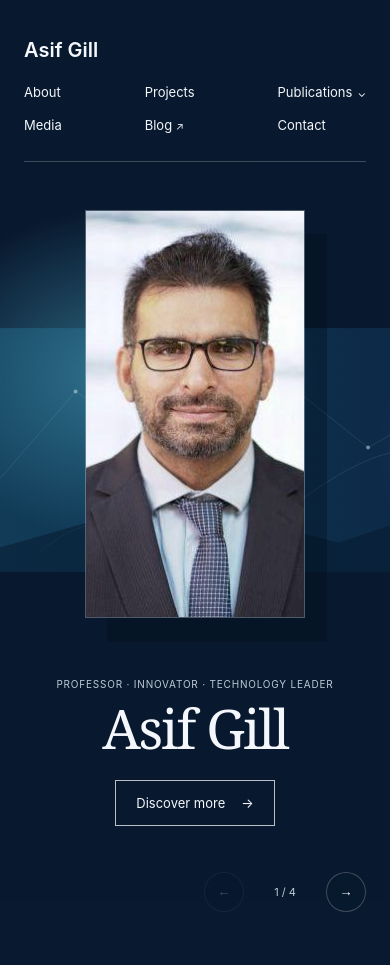
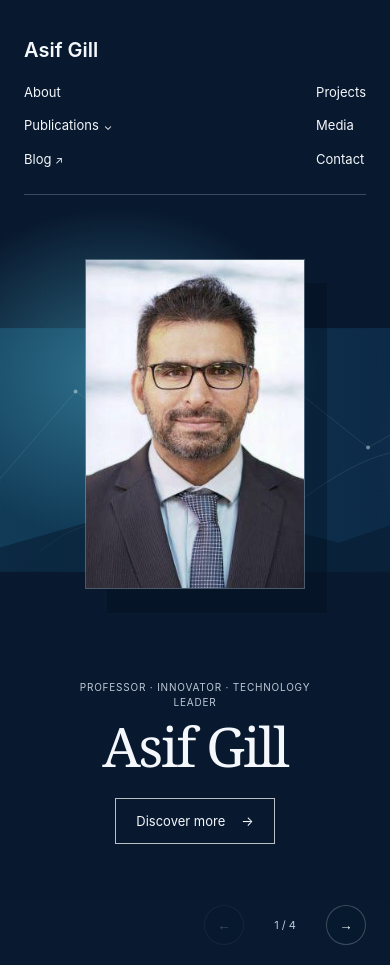
Before and after one commit to gracebilliris/asif-gill-profile, a Jekyll site: the page built from index.html, in a window 390 px wide. Built offline with Jekyll 4.4.1, drawn with Linux system fonts in a browser that asks for light colours; before the commit the page ends 932 px from its top, so only the background shows below that.

Commit message:
Refine mobile author profile layout

```diff
--- a/assets/simple.css
+++ b/assets/simple.css
@@ -976,7 +976,7 @@ p {
   .simple-header nav {
     display: grid;
     width: 100%;
-    grid-template-columns: repeat(3, max-content);
+    grid-template-columns: repeat(2, max-content);
     gap: 12px 16px;
     justify-content: space-between;
     font-size: 13px;
@@ -1022,6 +1022,7 @@ p {
 
   .reveal-intro img {
     width: min(58vw, 220px);
+    height: min(39vh, 330px);
   }
 
   .reveal-intro h1,
@@ -1039,7 +1040,8 @@ p {
   }
 
   .reveal-kicker {
-    max-width: 100%;
+    width: min(250px, 100%);
+    margin-inline: auto;
     font-size: 10px;
     line-height: 1.5;
     overflow-wrap: anywhere;
```
